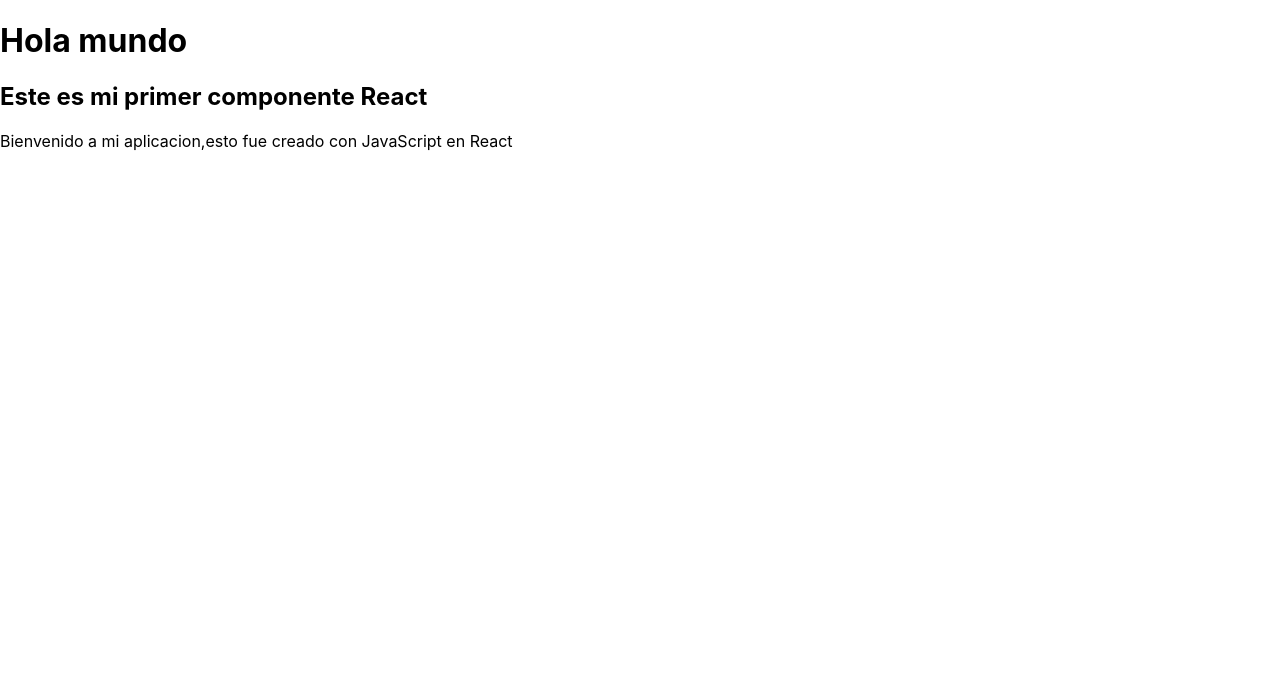
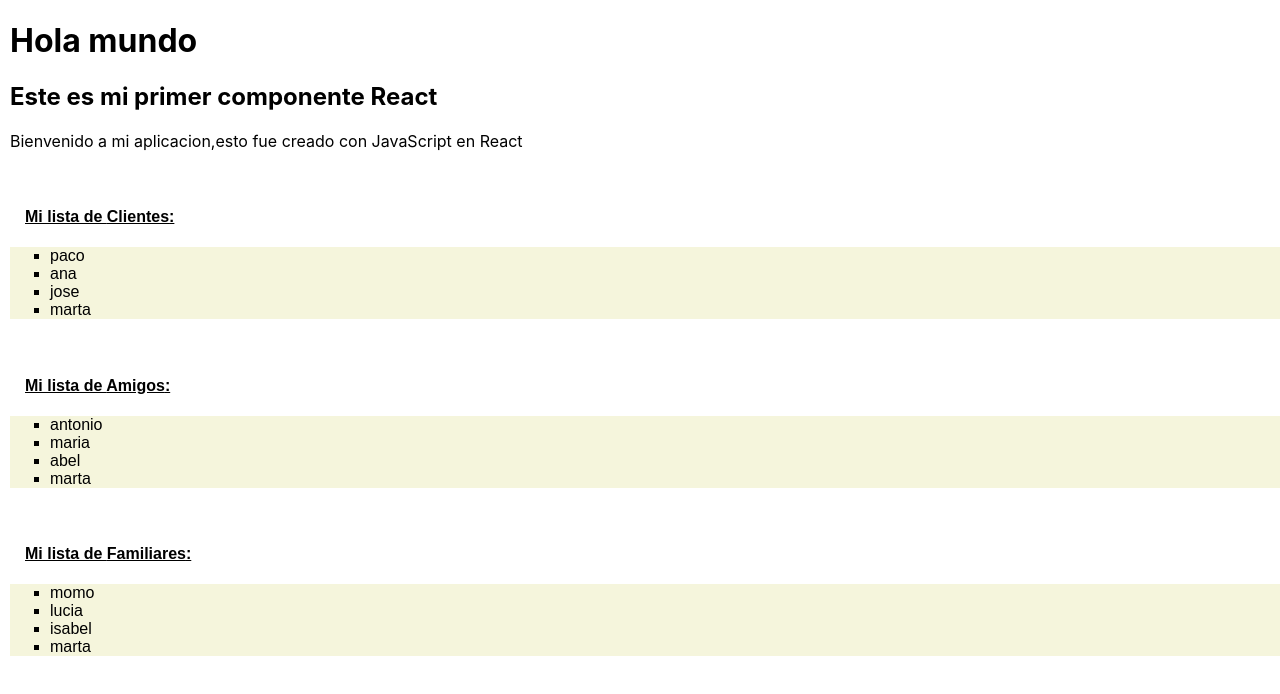
Before and after one commit to JavierAfonsoM/proyectoReact, a React (Create React App) app: page / in a window 1280 px wide. Shown: the top 694 px of the page. Built offline with nearby package versions, Linux system fonts and the light colour scheme.

Commit message:
segunda subida

```diff
--- a/src/App.js
+++ /dev/null
@@ -1,14 +0,0 @@
-
-function App() {
-  return (
-    <>
-      <h1>Hola mundo</h1>
-      <h2>Este es mi primer componente React</h2>
-      <div className="parrafo">
-        <p>Bienvenido a mi aplicacion,esto fue creado con JavaScript en React</p>
-      </div>
-    </>
-  );
-}
-
-export default App;
--- /dev/null
+++ b/src/MiLista.js
@@ -0,0 +1,17 @@
+function MiLista(props) {
+
+    return (
+        <div>
+            <h4>Mi lista de {props.titulo}:</h4>
+            <ul>
+                <li>{props.nombre1}</li>
+                <li>{props.nombre2}</li>
+                <li>{props.nombre3}</li>
+                <li>marta</li>
+            </ul>
+
+        </div>
+    );
+
+};
+export default MiLista;
--- /dev/null
+++ b/src/components/main/App.css
@@ -0,0 +1,16 @@
+ul{
+  font-family: Arial, Helvetica, sans-serif;
+  list-style: square;
+  background-color: beige;
+}
+
+h4{
+  margin-left: 15px !important;
+  text-decoration: underline;
+  font-family: Arial, Helvetica, sans-serif;
+  font-weight: bold;
+}
+
+body{
+  margin-left: 10px;
+}
--- /dev/null
+++ b/src/components/main/App.js
@@ -0,0 +1,24 @@
+import './App.css';
+import MiLista from '../../MiLista';
+function App() {
+  return (
+    <>
+      <h1>Hola mundo</h1>
+      <h2>Este es mi primer componente React</h2>
+      <div className="parrafo">
+        <p>Bienvenido a mi aplicacion,esto fue creado con JavaScript en React</p>
+      </div>
+      <br></br>
+      <MiLista titulo="Clientes" nombre1="paco" nombre2="ana" nombre3="jose"></MiLista>
+      <br></br>
+      <MiLista titulo="Amigos" nombre1="antonio" nombre2="maria" nombre3="abel" ></MiLista>
+      <br></br>
+      <MiLista titulo="Familiares" nombre1="momo" nombre2="lucia" nombre3="isabel" ></MiLista>
+    </>
+  );
+}
+
+
+
+
+export default App;
--- a/src/index.js
+++ b/src/index.js
@@ -1,16 +1,12 @@
 import React from 'react';
 import ReactDOM from 'react-dom/client';
 import './index.css';
-import App from './App';
+import App from './components/main/App';
 
 
 const root = ReactDOM.createRoot(document.getElementById('root'));
 root.render(
-  <React.StrictMode>
-    <App />
-  </React.StrictMode>
+
+  <App />
+
 );
-
-// If you want to start measuring performance in your app, pass a function
-// to log results (for example: reportWebVitals(console.log))
-// or send to an analytics endpoint. Learn more: https://bit.ly/CRA-vitals
```
Also changed, not shown: public/logo192.png (deleted), public/logo512.png (deleted), public/robots.txt (deleted), src/App.css (deleted).
